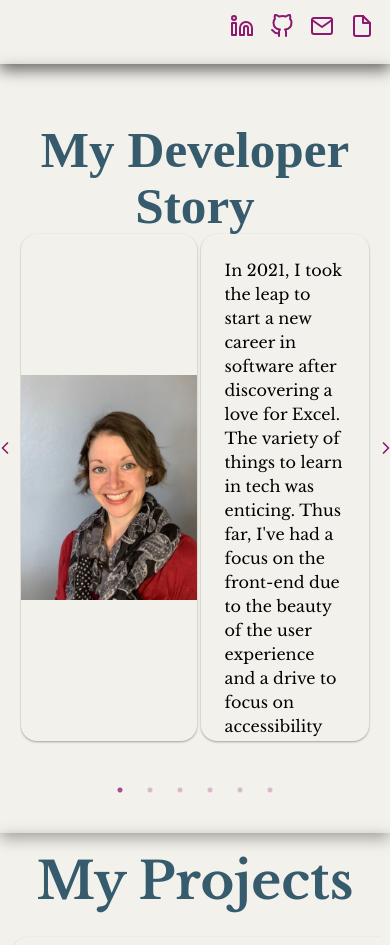
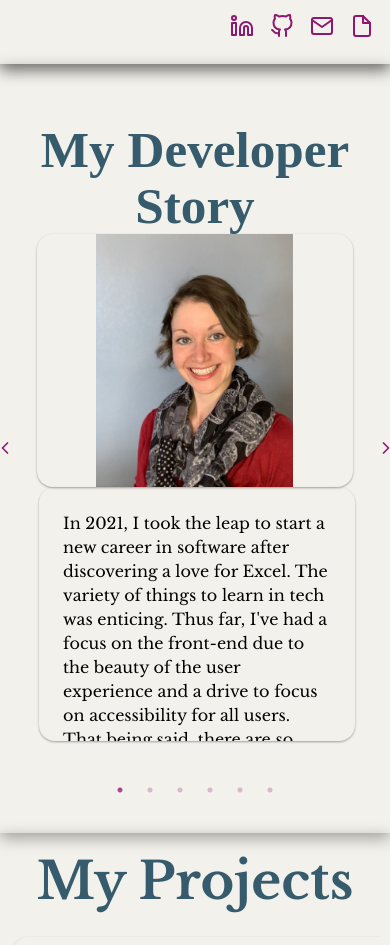
Before and after one commit to Meggs625/just_meg, a React (Vite) app: page / in a window 390 px wide. Shown: the part 780-1725 px from the top of the page. Built offline with nearby package versions, Linux system fonts and the light colour scheme.

Commit message:
About Me responsive design

```diff
--- a/src/dataFiles/aboutMeData.js
+++ b/src/dataFiles/aboutMeData.js
@@ -12,7 +12,7 @@ const aboutMeData = [
         title: "My Developer Story",
         imgSrc: profilePic,
         alt: "Pic of woman in scarf",
-        description: "In 2021, I took the leap to start a new career in software after discovering a love for Excel. The variety of things to learn in tech was enticing. Thus far, I've had a focus on the front-end due to the beauty of the user experience and a drive to focus on accessibility for all users. That being said, there are so many other avenues that I am excited to explore. I'm just starting a course to learn Ruby on Rails and will hopefully be getting exposure to React Native in short order. But that's just the tip of the iceburg.",
+        description: "In 2021, I took the leap to start a new career in software after discovering a love for Excel. The variety of things to learn in tech was enticing. Thus far, I've had a focus on the front-end due to the beauty of the user experience and a drive to focus on accessibility for all users. That being said, there are so many other avenues that I am excited to explore. I'm just starting a course to learn Ruby on Rails and will hopefully be getting exposure to React Native in short order. But that's just the tip of the iceberg.",
         linkText: null,
         link: null,
     },
--- a/src/views/AboutMe/SlideContainer.module.scss
+++ b/src/views/AboutMe/SlideContainer.module.scss
@@ -1,6 +1,9 @@
 .slide_wrapper {
   height: 75vh;
   width: 100%;
+  display: flex;
+  flex-direction: column;
+  align-items: center;
 
   h1 {
     color: rgb(54, 91, 109);
@@ -15,6 +18,7 @@
   height: 100%;
   display: flex;
   justify-content: center;
+  align-items: center;
 }
 
 .img_container {
@@ -45,3 +49,21 @@
     font-size: medium;
   }
 }
+
+@media screen and (max-width: 670px) {
+  .detail_container {
+    flex-direction: column;
+    height: 80%;
+    width: 90%;
+  }
+
+  .img_container {
+    height: 50%;
+    width: 100%;
+  }
+
+  .description_container {
+    height: 50%;
+    width: 100%;
+  }
+}
```
